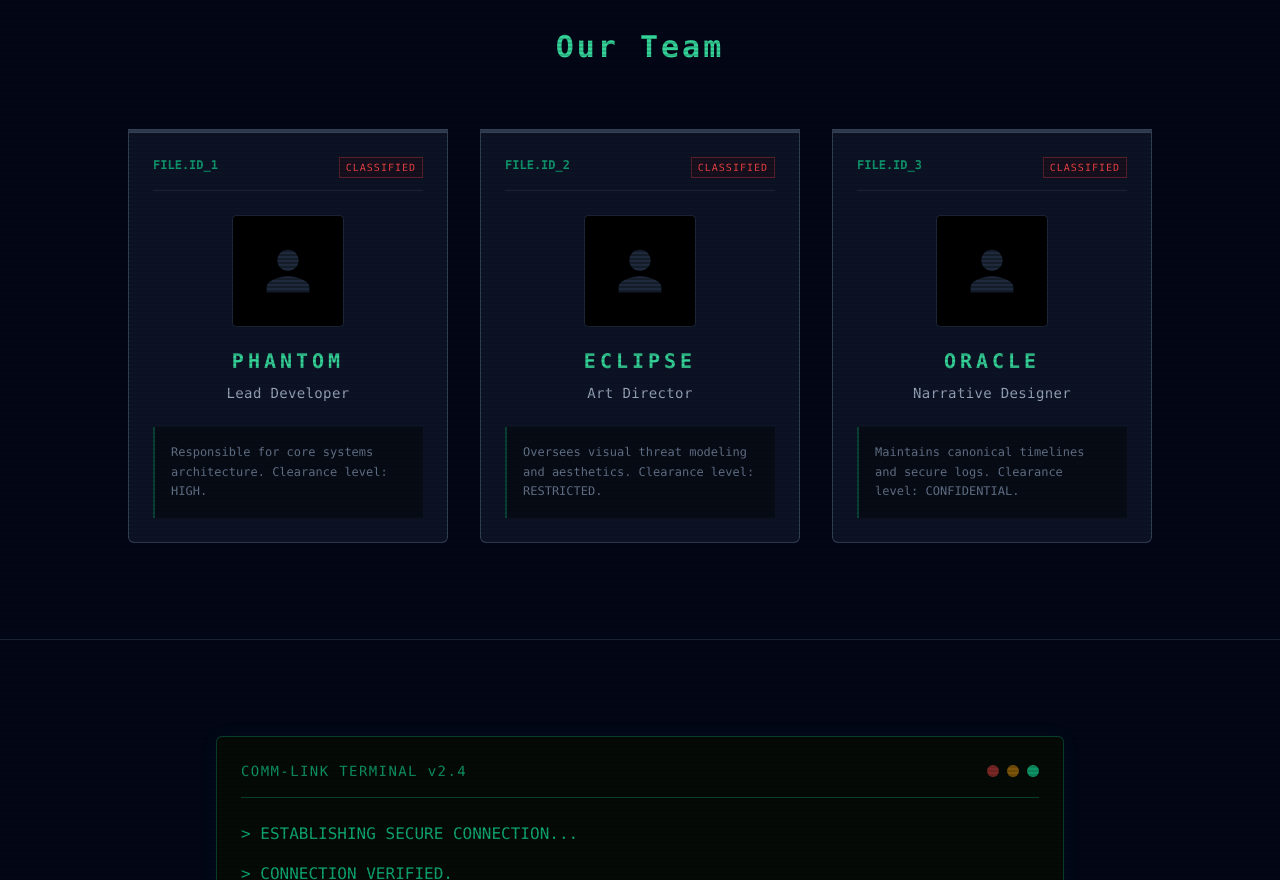
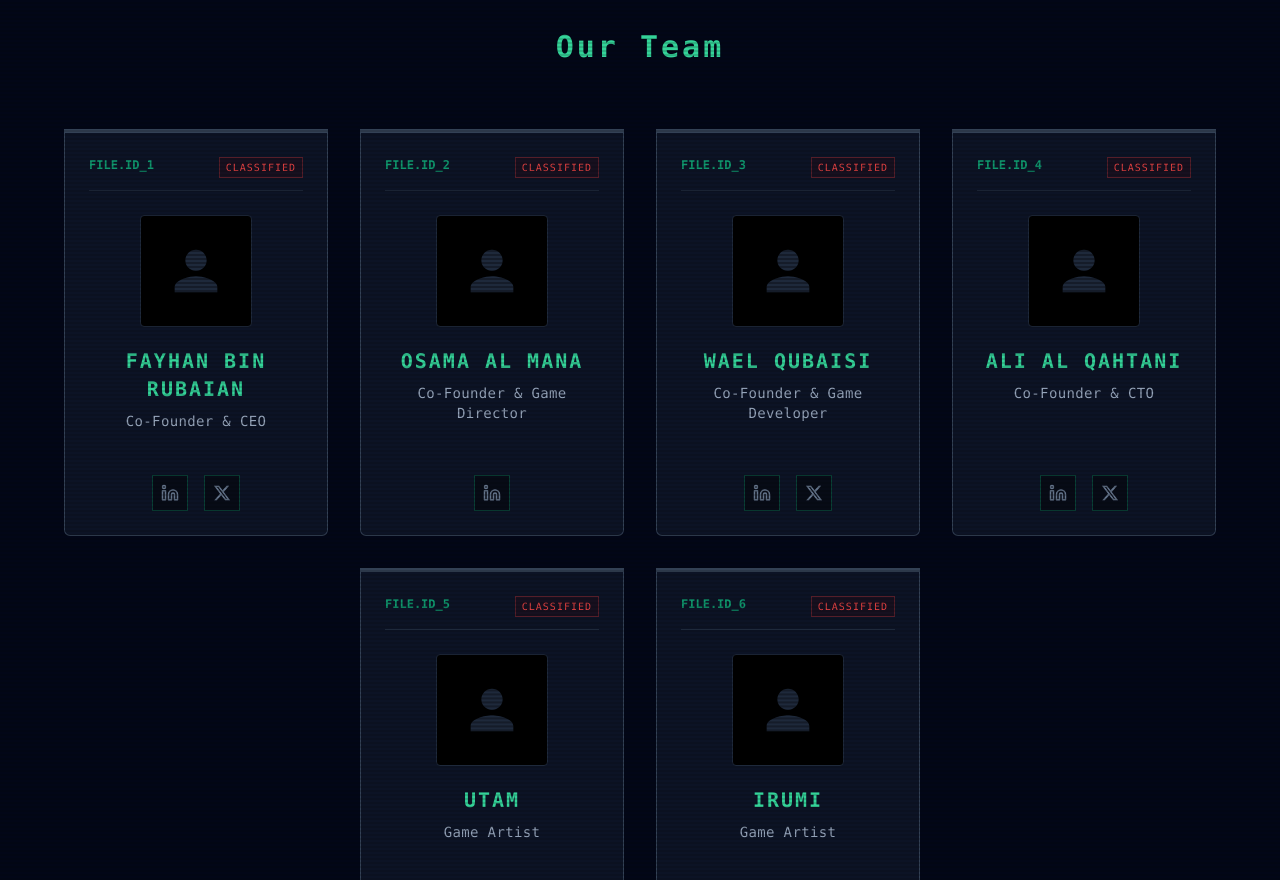
Before and after one commit to 173p/ThurayyaStudio, a React (Vite) app: page / in a window 1280 px wide. Shown: the part 1920-2800 px from the top of the page. Built offline with nearby package versions, Linux system fonts and the light colour scheme.

Commit message:
Add team info

```diff
--- a/src/components/Team.jsx
+++ b/src/components/Team.jsx
@@ -1,39 +1,50 @@
 import React from 'react';
+import { Linkedin } from 'lucide-react';
+import { FaXTwitter } from 'react-icons/fa6';
 
 const teamMembers = [
     {
         id: 1,
-        codename: 'PHANTOM',
-        role: 'Lead Developer',
-        bio: 'Responsible for core systems architecture. Clearance level: HIGH.'
+        codename: 'Fayhan Bin Rubaian',
+        role: 'Co-Founder & CEO',
+        linkedin: 'https://www.linkedin.com/in/fayhan-bin-rubaian-088388292/',
+        twitter: 'https://x.com/fayhanexe'
     },
     {
         id: 2,
-        codename: 'ECLIPSE',
-        role: 'Art Director',
-        bio: 'Oversees visual threat modeling and aesthetics. Clearance level: RESTRICTED.'
+        codename: 'Osama Al Mana',
+        role: 'Co-Founder & Game Director',
+        linkedin: 'https://www.linkedin.com/in/osamah-almana-8215b733a/'
     },
     {
         id: 3,
-        codename: 'ORACLE',
-        role: 'Narrative Designer',
-        bio: 'Maintains canonical timelines and secure logs. Clearance level: CONFIDENTIAL.'
+        codename: 'Wael Qubaisi',
+        role: 'Co-Founder & Game Developer',
+        linkedin: 'https://www.linkedin.com/in/wael-qubaisi-08874733a/',
+        twitter: 'https://x.com/Waelaaqa2'
+    },
+    {
+        id: 4,
+        codename: 'Ali Al Qahtani',
+        role: 'Co-Founder & CTO',
+        linkedin: 'https://www.linkedin.com/in/ali-mohammed-98690a308/',
+        twitter: 'https://x.com/AliMoha90038896'
+    },
+    {
+        id: 5,
+        codename: 'Utam',
+        role: 'Game Artist',
+    },
+    {
+        id: 6,
+        codename: 'irumi',
+        role: 'Game Artist',
     }
 ];
 
-const Team = () => {
-    return (
-        <section id="studio" className="w-full py-24 bg-slate-950 border-b border-slate-800 text-white relative">
-            <div className="container mx-auto px-6 relative z-10">
-                <h2 className="text-3xl font-mono font-bold tracking-widest text-emerald-400 mb-16 text-center">
-                    Our Team
-                </h2>
-
-                <div className="grid grid-cols-1 md:grid-cols-3 gap-8 max-w-5xl mx-auto">
-                    {teamMembers.map((member) => (
-                        <div key={member.id} className="relative group perspective">
+const TeamMemberCard = ({ member, className = "" }) => (
+    <div className={`relative group perspective h-full ${className}`}>
         <div className="w-full h-full min-h-[360px] bg-slate-900/80 border-t-4 border-slate-700 p-6 rounded-b-md overflow-hidden flex flex-col justify-start transition-all duration-500 group-hover:-translate-y-2 group-hover:border-emerald-500/80 group-hover:shadow-[0_0_25px_rgba(16,185,129,0.15)] group-hover:bg-slate-900 border-x border-b">
-
             {/* Top Dossier details */}
             <div className="flex justify-between items-start mb-6 border-b border-slate-800 pb-3">
                 <span className="text-xs text-emerald-500/80 font-mono font-bold">FILE.ID_{member.id}</span>
@@ -48,20 +59,44 @@ const Team = () => {
                         <path d="M12 12c2.21 0 4-1.79 4-4s-1.79-4-4-4-4 1.79-4 4 1.79 4 4 4zm0 2c-2.67 0-8 1.34-8 4v2h16v-2c0-2.66-5.33-4-8-4z" />
                     </svg>
                 </div>
-                                    <h3 className="text-xl font-bold font-mono text-emerald-400 tracking-[0.2em] uppercase">{member.codename}</h3>
-                                    <p className="text-sm text-slate-400 font-mono mt-2 tracking-wide block">{member.role}</p>
+                <h3 className="text-xl font-bold font-mono text-emerald-400 tracking-[0.1em] uppercase text-center">{member.codename}</h3>
+                <p className="text-sm text-slate-400 font-mono mt-2 tracking-wide block text-center min-h-[2.5rem]">{member.role}</p>
             </div>
 
-                                <div className="mt-auto">
-                                    <p className="text-xs text-slate-500 font-mono leading-relaxed bg-black/40 p-4 border-l-2 border-emerald-500/30 group-hover:border-emerald-500/80 transition-colors">
-                                        {member.bio}
-                                    </p>
+            <div className="mt-auto flex justify-center gap-4">
+                {member.linkedin && (
+                    <a href={member.linkedin} target="_blank" rel="noreferrer" className="text-slate-500 p-2 bg-black/40 border border-emerald-500/30 hover:border-emerald-400 hover:text-emerald-400 transition-colors group/icon">
+                        <Linkedin size={18} className="group-hover/icon:scale-110 transition-transform" />
+                    </a>
+                )}
+                {member.twitter && (
+                    <a href={member.twitter} target="_blank" rel="noreferrer" className="text-slate-500 p-2 bg-black/40 border border-emerald-500/30 hover:border-emerald-400 hover:text-emerald-400 transition-colors group/icon">
+                        <FaXTwitter size={18} className="group-hover/icon:scale-110 transition-transform" />
+                    </a>
+                )}
             </div>
 
             {/* Scanline effect */}
             <div className="absolute inset-0 bg-gradient-to-b from-transparent via-emerald-500/5 to-transparent opacity-0 group-hover:opacity-100 group-hover:animate-scanline pointer-events-none" />
         </div>
     </div>
+);
+
+const Team = () => {
+    return (
+        <section id="studio" className="w-full py-24 bg-slate-950 border-b border-slate-800 text-white relative">
+            <div className="container mx-auto px-6 relative z-10">
+                <h2 className="text-3xl font-mono font-bold tracking-widest text-emerald-400 mb-16 text-center">
+                    Our Team
+                </h2>
+
+                <div className="grid grid-cols-1 md:grid-cols-4 gap-8 max-w-6xl mx-auto w-full">
+                    {teamMembers.map((member, index) => (
+                        <TeamMemberCard
+                            key={member.id}
+                            member={member}
+                            className={index === 4 ? "md:col-start-2" : ""}
+                        />
                     ))}
                 </div>
             </div>
```
Lines whose indentation alone changed are shown as unchanged.
